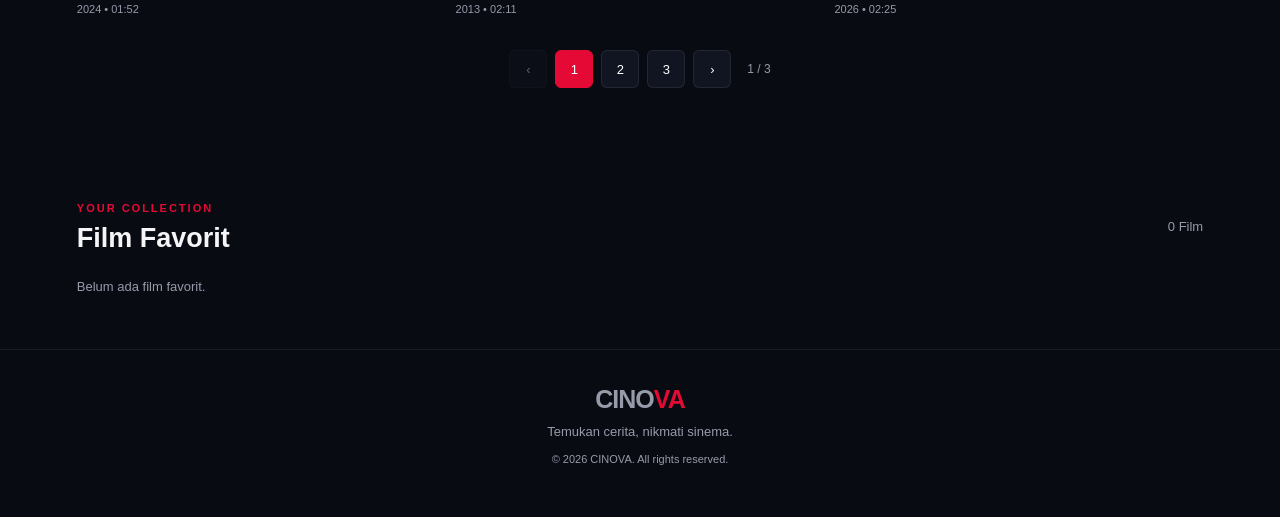
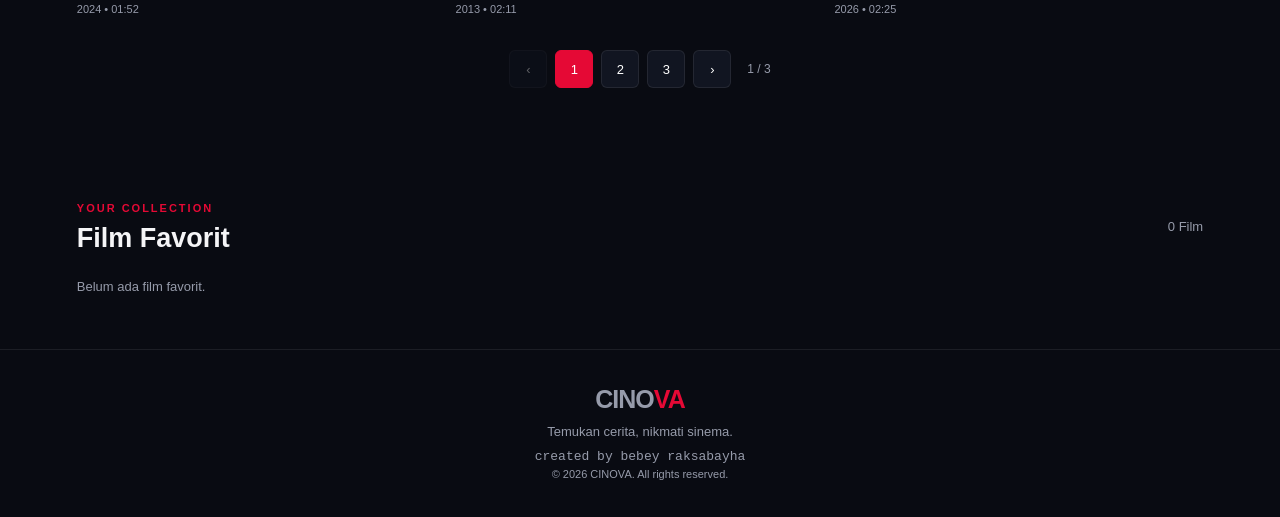
Before and after one commit to Bey297/cinova, a plain HTML site: page index.html in a window 1280 px wide. Shown: the part 3365-3882 px from the top of the page. Drawn offline with Linux system fonts and the light colour scheme.

Commit message:
Add creator credit in the footer

```diff
--- a/index.html
+++ b/index.html
@@ -128,6 +128,7 @@
     <footer>
         <a href="#" class="logo">CINO<span>VA</span></a>
         <p>Temukan cerita, nikmati sinema.</p>
+        <pre>created by bebey raksabayha</pre>
         <small>© 2026 CINOVA. All rights reserved.</small>
     </footer>
 
```
